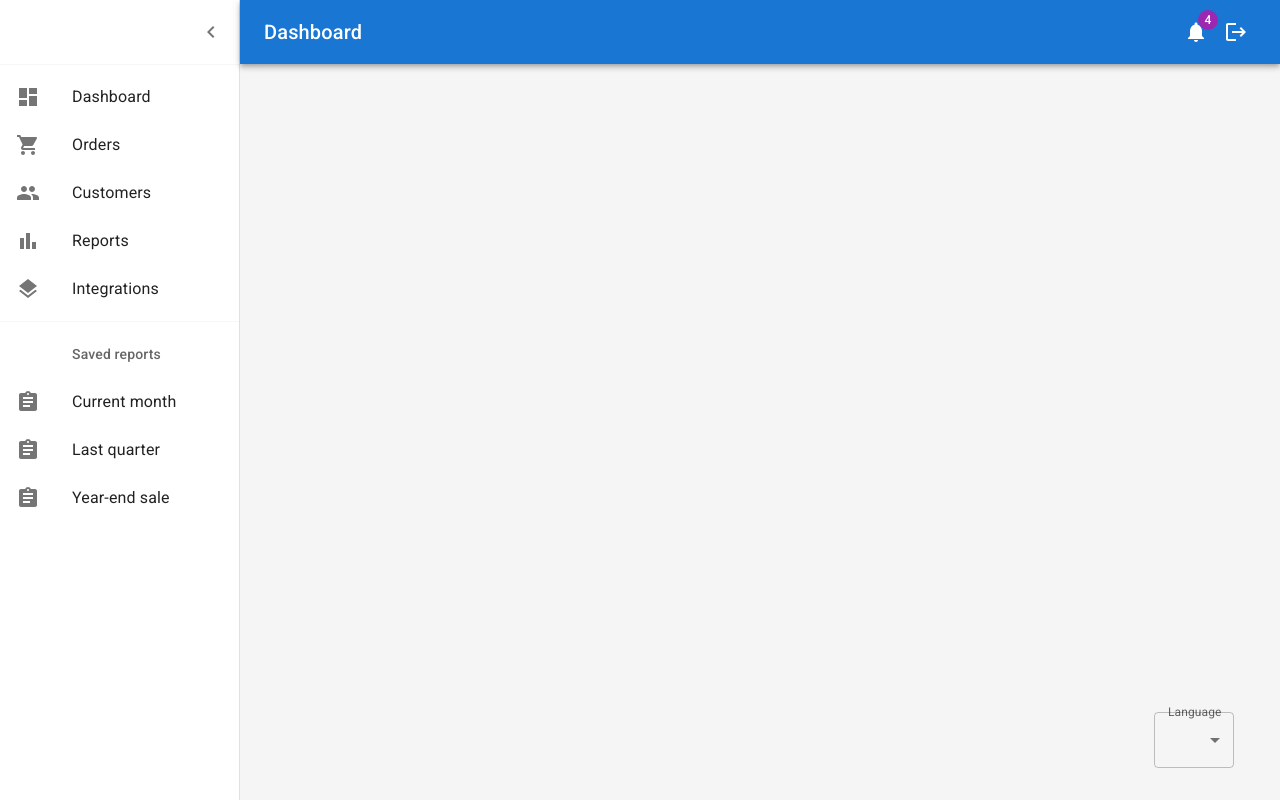
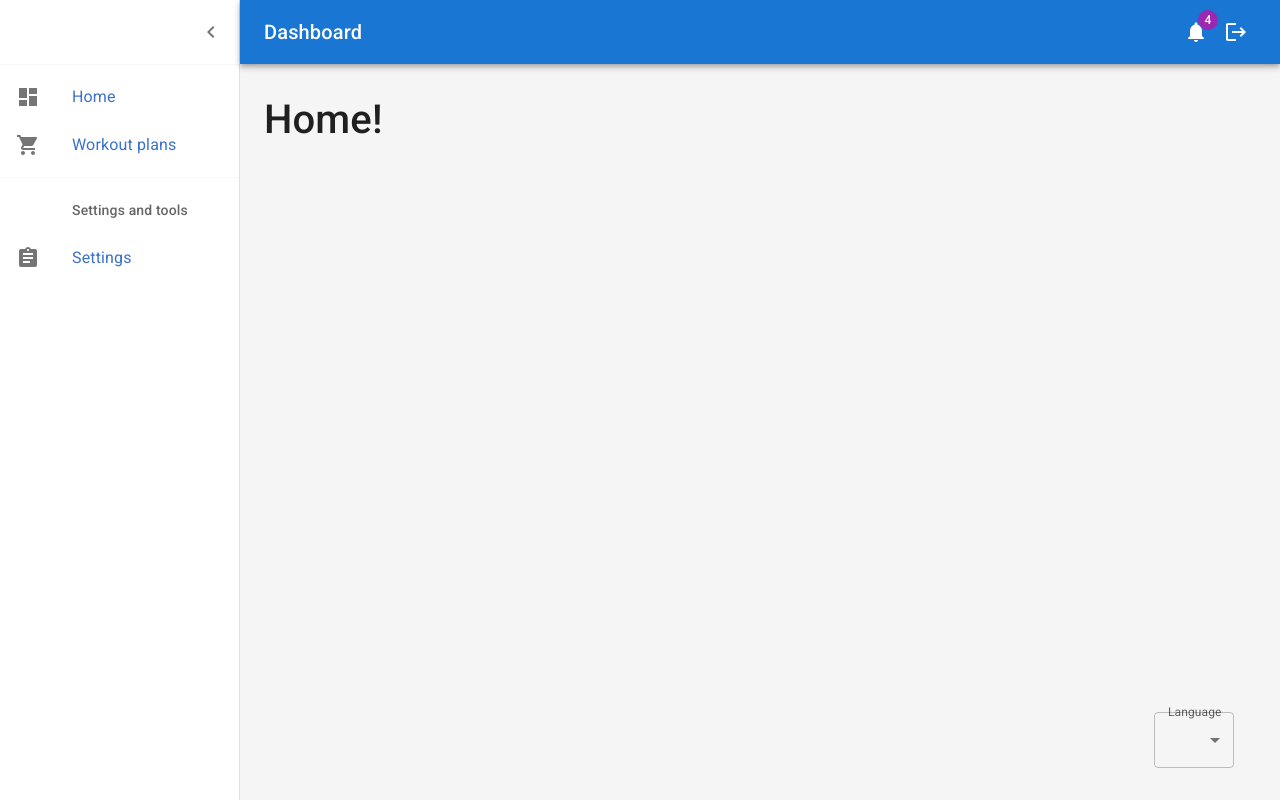
Before and after one commit to creazydev/Gymify, a React (Create React App) app in the folder frontend/: page / in a window 1280 px wide. Built offline with nearby package versions, Linux system fonts and the light colour scheme; sample sign-in values are in the browser's storage; grey boxes are pictures that could not be loaded.

Commit message:
Router outlet. Nav items.

```diff
--- a/frontend/src/App.js
+++ b/frontend/src/App.js
@@ -7,6 +7,10 @@ import React, {useState} from "react";
 import {BrowserRouter, Route, Routes, Navigate} from 'react-router-dom';
 import {PrivateRoute} from "./_component/PrivateRoute";
 import {RecoilRoot} from "recoil";
+import DashboardDefaultContent from "./_component/dashboard/DashboardDefaultContent";
+import WorkoutPlans from "./_component/dashboard/workout-plans/WorkoutPlans";
+import Home from "./_component/dashboard/home/Home";
+import Settings from "./_component/dashboard/settings/Settings";
 
 
 const App = () => {
@@ -15,8 +19,12 @@ const App = () => {
             <RecoilRoot>
                 <BrowserRouter>
                     <Routes>
-                        <Route exact path='/' element={<PrivateRoute/>}>
-                            <Route exact path='/' element={<Dashboard/>}/>
+                        <Route element={<PrivateRoute/>}>
+                            <Route element={<Dashboard/>}>
+                                <Route path='/' element={<Home/>}/>
+                                <Route path='workout-plans' element={<WorkoutPlans/>}/>
+                                <Route path='settings' element={<Settings/>}/>
+                            </Route>
                         </Route>
                         <Route exact path='/login' element={<SignIn/>}/>
                     </Routes>
--- a/frontend/src/_component/dashboard/Dashboard.js
+++ b/frontend/src/_component/dashboard/Dashboard.js
@@ -1,5 +1,5 @@
 import * as React from 'react';
-import { styled, createTheme, ThemeProvider } from '@mui/material/styles';
+import {styled, createTheme, ThemeProvider} from '@mui/material/styles';
 import CssBaseline from '@mui/material/CssBaseline';
 import MuiDrawer from '@mui/material/Drawer';
 import Box from '@mui/material/Box';
@@ -14,15 +14,19 @@ import Container from '@mui/material/Container';
 import MenuIcon from '@mui/icons-material/Menu';
 import ChevronLeftIcon from '@mui/icons-material/ChevronLeft';
 import NotificationsIcon from '@mui/icons-material/Notifications';
-import {mainListItems, secondaryListItems} from "./navbarItems";
+import {
+    MainNavBarItemList,
+    SettingsAndToolsNavBarItemList
+} from "./navbarItems";
 import {Logout} from "@mui/icons-material";
-import { useUserActions } from '../../_action';
+import {useUserActions} from '../../_action';
+import {Outlet} from "react-router";
 
 const drawerWidth = 240;
 
 const AppBar = styled(MuiAppBar, {
     shouldForwardProp: (prop) => prop !== 'open',
-})(({ theme, open }) => ({
+})(({theme, open}) => ({
     zIndex: theme.zIndex.drawer + 1,
     transition: theme.transitions.create(['width', 'margin'], {
         easing: theme.transitions.easing.sharp,
@@ -38,8 +42,8 @@ const AppBar = styled(MuiAppBar, {
     }),
 }));
 
-const Drawer = styled(MuiDrawer, { shouldForwardProp: (prop) => prop !== 'open' })(
-    ({ theme, open }) => ({
+const Drawer = styled(MuiDrawer, {shouldForwardProp: (prop) => prop !== 'open'})(
+    ({theme, open}) => ({
         '& .MuiDrawer-paper': {
             position: 'relative',
             whiteSpace: 'nowrap',
@@ -74,8 +78,8 @@ function DashboardContent() {
 
     return (
         <ThemeProvider theme={mdTheme}>
-            <Box sx={{ display: 'flex' }}>
-                <CssBaseline />
+            <Box sx={{display: 'flex'}}>
+                <CssBaseline/>
                 <AppBar position="absolute" open={open}>
                     <Toolbar
                         sx={{
@@ -89,23 +93,23 @@ function DashboardContent() {
                             onClick={toggleDrawer}
                             sx={{
                                 marginRight: '36px',
-                                ...(open && { display: 'none' }),
+                                ...(open && {display: 'none'}),
                             }}
                         >
-                            <MenuIcon />
+                            <MenuIcon/>
                         </IconButton>
                         <Typography
                             component="h1"
                             variant="h6"
                             color="inherit"
                             noWrap
-                            sx={{ flexGrow: 1 }}
+                            sx={{flexGrow: 1}}
                         >
                             Dashboard
                         </Typography>
                         <IconButton color="inherit">
                             <Badge badgeContent={4} color="secondary">
-                                <NotificationsIcon />
+                                <NotificationsIcon/>
                             </Badge>
                         </IconButton>
                         <IconButton color="inherit" onClick={useUserActions().logout}>
@@ -123,14 +127,14 @@ function DashboardContent() {
                         }}
                     >
                         <IconButton onClick={toggleDrawer}>
-                            <ChevronLeftIcon />
+                            <ChevronLeftIcon/>
                         </IconButton>
                     </Toolbar>
-                    <Divider />
+                    <Divider/>
                     <List component="nav">
-                        {mainListItems}
-                        <Divider sx={{ my: 1 }} />
-                        {secondaryListItems}
+                        <MainNavBarItemList/>
+                        <Divider sx={{my: 1}}/>
+                        <SettingsAndToolsNavBarItemList/>
                     </List>
                 </Drawer>
                 <Box
@@ -145,8 +149,9 @@ function DashboardContent() {
                         overflow: 'auto',
                     }}
                 >
-                    <Toolbar />
-                    <Container maxWidth="lg" sx={{ mt: 4, mb: 4 }}>
+                    <Toolbar/>
+                    <Container maxWidth="lg" sx={{mt: 4, mb: 4}}>
+                        <Outlet />
                     </Container>
                 </Box>
             </Box>
@@ -155,5 +160,5 @@ function DashboardContent() {
 }
 
 export default function Dashboard() {
-    return <DashboardContent />;
+    return <DashboardContent/>;
 }
--- /dev/null
+++ b/frontend/src/_component/dashboard/DashboardDefaultContent.js
@@ -0,0 +1,9 @@
+import React from "react";
+
+const DashboardDefaultContent = () => (
+    <div>
+        <h1>Dashboard Default Content</h1>
+    </div>
+);
+
+export default DashboardDefaultContent;
--- /dev/null
+++ b/frontend/src/_component/dashboard/home/Home.js
@@ -0,0 +1,14 @@
+import React from "react";
+import {useTranslation} from "react-i18next";
+
+const Home = () => {
+    const { t, i18n } = useTranslation();
+
+    return (
+        <div>
+            <h1>Home!</h1>
+        </div>
+    )
+};
+
+export default Home;
--- a/frontend/src/_component/dashboard/navbarItems.js
+++ b/frontend/src/_component/dashboard/navbarItems.js
@@ -9,64 +9,52 @@ import PeopleIcon from '@mui/icons-material/People';
 import BarChartIcon from '@mui/icons-material/BarChart';
 import LayersIcon from '@mui/icons-material/Layers';
 import AssignmentIcon from '@mui/icons-material/Assignment';
+import {Link} from 'react-router-dom';
+import {useTranslation} from "react-i18next";
 
-export const mainListItems = (
+export const MainNavBarItemList = () => {
+    const { t, i18n } = useTranslation();
+    return (
+        <div>
             <React.Fragment>
+                <Link to={"/"}>
                     <ListItemButton>
                         <ListItemIcon>
-                <DashboardIcon />
+                            <DashboardIcon/>
                         </ListItemIcon>
-            <ListItemText primary="Dashboard" />
+                        <ListItemText primary={t('home')}/>
                     </ListItemButton>
+                </Link>
+                <Link to="/workout-plans">
                     <ListItemButton>
                         <ListItemIcon>
-                <ShoppingCartIcon />
+                            <ShoppingCartIcon/>
                         </ListItemIcon>
-            <ListItemText primary="Orders" />
+                        <ListItemText primary={t('workout_plans')}/>
                     </ListItemButton>
+                </Link>
+            </React.Fragment>
+        </div>
+    );
+}
+
+export const SettingsAndToolsNavBarItemList = () => {
+    const { t, i18n } = useTranslation();
+    return (
+        <div>
+            <React.Fragment>
+                <ListSubheader component="div" inset>
+                    {t('settings_and_tools')}
+                </ListSubheader>
+                <Link to={"/settings"}>
                     <ListItemButton>
                         <ListItemIcon>
-                <PeopleIcon />
+                            <AssignmentIcon/>
                         </ListItemIcon>
-            <ListItemText primary="Customers" />
+                        <ListItemText primary={t('settings')}/>
                     </ListItemButton>
-        <ListItemButton>
-            <ListItemIcon>
-                <BarChartIcon />
-            </ListItemIcon>
-            <ListItemText primary="Reports" />
-        </ListItemButton>
-        <ListItemButton>
-            <ListItemIcon>
-                <LayersIcon />
-            </ListItemIcon>
-            <ListItemText primary="Integrations" />
-        </ListItemButton>
+                </Link>
             </React.Fragment>
+        </div>
     );
-
-export const secondaryListItems = (
-    <React.Fragment>
-        <ListSubheader component="div" inset>
-            Saved reports
-        </ListSubheader>
-        <ListItemButton>
-            <ListItemIcon>
-                <AssignmentIcon />
-            </ListItemIcon>
-            <ListItemText primary="Current month" />
-        </ListItemButton>
-        <ListItemButton>
-            <ListItemIcon>
-                <AssignmentIcon />
-            </ListItemIcon>
-            <ListItemText primary="Last quarter" />
-        </ListItemButton>
-        <ListItemButton>
-            <ListItemIcon>
-                <AssignmentIcon />
-            </ListItemIcon>
-            <ListItemText primary="Year-end sale" />
-        </ListItemButton>
-    </React.Fragment>
-);
+}
--- /dev/null
+++ b/frontend/src/_component/dashboard/settings/Settings.js
@@ -0,0 +1,14 @@
+import React from "react";
+import {useTranslation} from "react-i18next";
+
+const Settings = () => {
+    const { t, i18n } = useTranslation();
+
+    return (
+        <div>
+            <h1>Settings!</h1>
+        </div>
+    );
+}
+
+export default Settings;
--- /dev/null
+++ b/frontend/src/_component/dashboard/workout-plans/WorkoutPlans.js
@@ -0,0 +1,9 @@
+import React from "react";
+
+const WorkoutPlans = () => (
+    <div>
+        <h1>Workout Plans!</h1>
+    </div>
+);
+
+export default WorkoutPlans;
--- a/frontend/src/translations/en/translations.js
+++ b/frontend/src/translations/en/translations.js
@@ -6,6 +6,10 @@ export const TRANSLATIONS_EN = {
     password: "Password",
     email_address: "Email Address",
     forget_password: "Forget password",
-    "dont_have_an_account": "Don't have an account",
-    "already_have_account": "Already have account"
+    dont_have_an_account: "Don't have an account",
+    already_have_account: "Already have account",
+    workout_plans: "Workout plans",
+    home: "Home",
+    settings: "Settings",
+    settings_and_tools: "Settings and tools"
 };
--- a/frontend/src/translations/pl/translations.js
+++ b/frontend/src/translations/pl/translations.js
@@ -6,6 +6,10 @@ export const TRANSLATIONS_PL = {
     password: "Hasło",
     email_address: "Adres email",
     forget_password: "Zapomniałeś hasła",
-    "dont_have_an_account": "Nie masz konta",
-    "already_have_account": "Już masz konto"
+    dont_have_an_account: "Nie masz konta",
+    already_have_account: "Już masz konto",
+    workout_plans: "Plany treningowe",
+    home: "Strona główna",
+    settings: "Ustawienia",
+    settings_and_tools: "Ustawienia i narządzia"
 };
```
Lines whose indentation alone changed are shown as unchanged.
